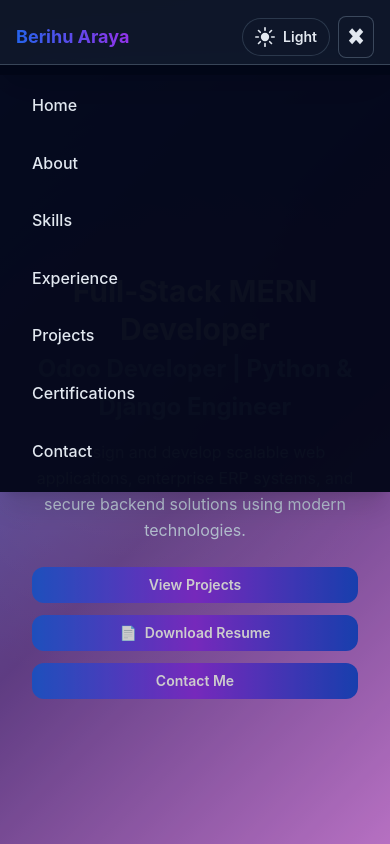
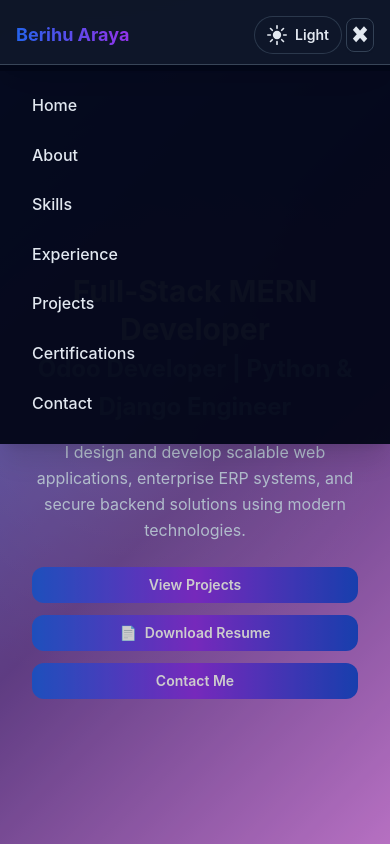
Before and after one commit to bre-araya/My-Developer-Portifolio, a React (Create React App) app in the folder frontend/: page / in a window 390 px wide. Both pictures are taken after a click on the button "Open menu". Shown: the top 844 px of the page. Built offline with nearby package versions, Linux system fonts and the light colour scheme.

Commit message:
navbar 1

```diff
--- a/frontend/src/components/Navbar.jsx
+++ b/frontend/src/components/Navbar.jsx
@@ -32,11 +32,13 @@ export default function Navbar() {
           ${isOpen ? 'opacity-100' : 'opacity-0 pointer-events-none'}`}
         onClick={() => setIsOpen(false)}
       />
-
-      <nav className="fixed top-0 left-0 right-0 z-50 border-b border-slate-200/70 bg-white/80 backdrop-blur-xl dark:border-slate-800/80 dark:bg-slate-950/90 shadow-lg">
+      {/* fixed top-0 left-0 right-0 z-50 -> indicates Navbar stays above everything with full width */}
+      <nav className="fixed top-0 left-0 right-0 z-50 border-b border-slate-200/70 bg-white/80
+            backdrop-blur-xl dark:border-slate-800/80 dark:bg-slate-950/90 shadow-lg">
         <div className="flex justify-between items-center py-4 px-4 md:px-20">
           {/* Logo */}
-          <h1 className="text-lg md:text-xl font-bold bg-gradient-to-r from-blue-600 to-purple-600 bg-clip-text text-transparent select-none hover:scale-105 transition-transform duration-300">
+          <h1 className="text-lg md:text-xl font-bold bg-gradient-to-r from-blue-600 to-purple-600
+          bg-clip-text text-transparent select-none hover:scale-105 transition-transform duration-300">
             Berihu Araya
           </h1>
 
@@ -46,7 +48,7 @@ export default function Navbar() {
               <button
                 key={link.id}
                 onClick={() => scrollToSection(link.id)}
-                className="nav-link whitespace-nowrap"
+                className="nav-link whitespace-nowrap"  /* used for prevent text wrapping! */
               >
                 {link.label}
               </button>
@@ -56,10 +58,12 @@ export default function Navbar() {
             </div>
           </div>
 
-          <div className="flex items-center gap-2 md:hidden">
+          <div className="flex items-center gap-1 md:hidden">  {/*this md:hidden mean Hide this div on medium and large screens */}
             <ThemeToggle className="shadow-none" />
             <button
-              className="rounded-lg border border-slate-300 bg-white/80 p-2 text-2xl leading-none text-slate-700 shadow-sm transition-colors hover:border-blue-500 hover:text-blue-600 focus:outline-none dark:border-slate-700 dark:bg-slate-900/80 dark:text-slate-200"
+              className="rounded-lg border border-slate-500 bg-white/80 p-1 text-2xl leading-none
+              text-slate-700 shadow-sm transition-colors hover:border-blue-500 hover:text-blue-600
+              focus:outline-none dark:border-slate-700 dark:bg-slate-900/80 dark:text-slate-200"
               onClick={() => setIsOpen(!isOpen)}
               aria-label={isOpen ? 'Close menu' : 'Open menu'}
             >
@@ -69,13 +73,17 @@ export default function Navbar() {
         </div>
 
         {/* Mobile Navigation Menu */}
-        <div className={`md:hidden fixed inset-x-0 top-16 z-40 border-t border-slate-300 bg-white/95 backdrop-blur-xl shadow-xl transition-all duration-300 dark:border-slate-700 dark:bg-slate-950/95 ${isOpen ? 'opacity-100' : 'pointer-events-none opacity-0'}`}>
-          <div className="max-h-[calc(100vh-4rem)] overflow-y-auto px-4 py-4 space-y-2">
+        <div className={`md:hidden fixed inset-x-0 top-16 z-40 border-t border-slate-300 bg-white/95
+            backdrop-blur-xl shadow-xl transition-all duration-300 dark:border-slate-700
+            dark:bg-slate-950/95 ${isOpen ? 'opacity-100' : 'pointer-events-none opacity-0'}`}>
+          <div className="max-h-[calc(100vh-4rem)] overflow-y-auto px-4 py-4">
             {navLinks.map((link) => (
               <button
                 key={link.id}
                 onClick={() => scrollToSection(link.id)}
-                className="block w-full text-left py-3 px-4 text-slate-700 hover:text-blue-600 hover:bg-blue-50 dark:text-slate-300 dark:hover:text-blue-400 dark:hover:bg-slate-800/80 rounded-lg transition-colors font-medium"
+                className="block w-full text-left py-3 px-4 text-slate-700 hover:text-blue-600
+                hover:bg-blue-50 dark:text-slate-300 dark:hover:text-blue-400 dark:hover:bg-slate-800/80
+                  rounded-lg transition-colors font-medium"
               >
                 {link.label}
               </button>
```
